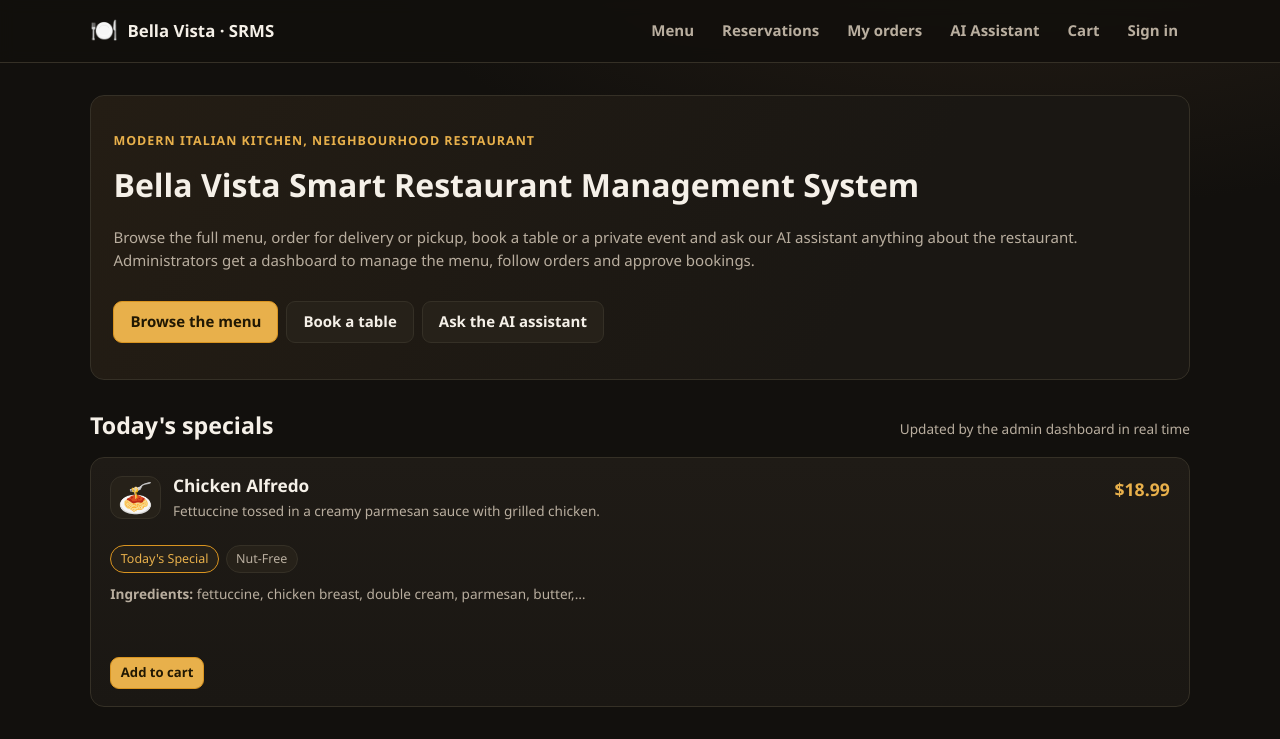
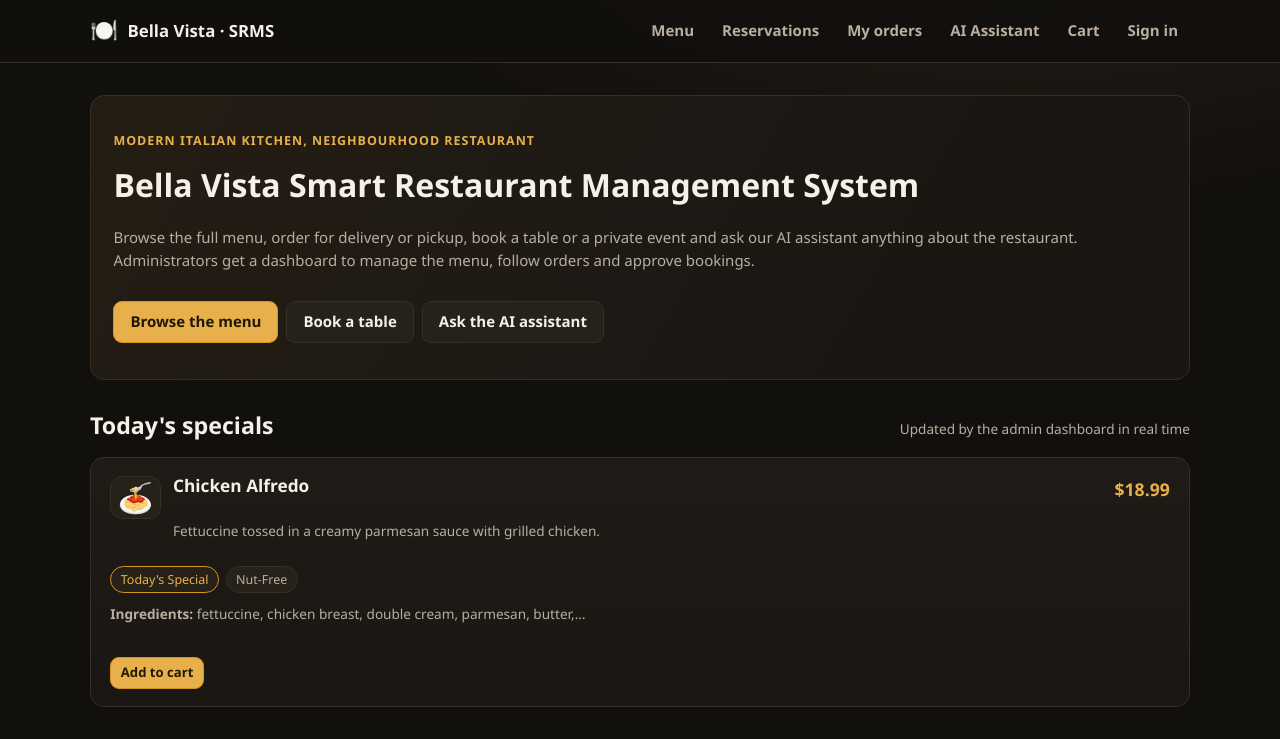
Before and after one commit to fiefdx/SRMS, a React (Vite) app in the folder client/: page / in a window 1280 px wide. Shown: the top 739 px of the page. Built offline with nearby package versions, Linux system fonts and the light colour scheme.

Commit message:
fix(menu): show dish names in full on menu cards and reserve a two-line title block for alignment

```diff
--- a/client/src/components/MenuCard.jsx
+++ b/client/src/components/MenuCard.jsx
@@ -1,7 +1,6 @@
 import { truncate } from '../utils/helpers';
 
 /** Text budgets per card section keep every card the same height. */
-const TITLE_MAX = 30;
 const DESCRIPTION_MAX = 84;
 const INGREDIENTS_MAX = 64;
 
@@ -9,9 +8,9 @@ const INGREDIENTS_MAX = 64;
  * MenuCard is fully prop driven (no context access) so it can be reused by the customer menu,
  * the home page "popular items" list and the admin preview without hidden dependencies.
  *
- * Layout contract: title (1 line), description (max 2 lines, "…" if longer), dietary chips,
- * ingredients (max 2 lines) and the action row pinned to the bottom of the card, so buttons always
- * sit the same distance from the card's bottom edge.
+ * Layout contract: full dish name (never shortened, wraps over two lines and the title block reserves
+ * that space), description (max 2 lines, "…" if longer), dietary chips, ingredients (max 2 lines) and
+ * the action row pinned to the bottom, so buttons always sit the same distance from the bottom edge.
  */
 export default function MenuCard({
   item,
@@ -29,8 +28,8 @@ export default function MenuCard({
       <div className="menu-card-top">
         <div className="menu-emoji" aria-hidden="true">{item.emoji}</div>
         <div className="menu-card-headline">
-          <h3 className="clamp-1" title={item.name}>
-            {truncate(item.name, TITLE_MAX)}
+          <h3 className="menu-card-title" title={item.name}>
+            {item.name}
           </h3>
           <p className="menu-card-desc muted small clamp-2" title={item.description}>
             {description}
--- a/client/src/index.css
+++ b/client/src/index.css
@@ -426,21 +426,20 @@ ul { margin: 0; padding: 0; list-style: none; }
   min-width: 0;
 }
 
-.clamp-1,
 .clamp-2 {
   display: -webkit-box;
   -webkit-box-orient: vertical;
   overflow: hidden;
+  -webkit-line-clamp: 2;
+  line-clamp: 2;
 }
 
-.clamp-1 {
-  -webkit-line-clamp: 1;
-  line-clamp: 1;
-}
-
-.clamp-2 {
-  -webkit-line-clamp: 2;
-  line-clamp: 2;
+/* Dish names are never shortened. The title block reserves two lines so the sections below it - and
+   therefore the pinned action row - stay aligned from card to card. */
+.menu-card-title {
+  min-height: 2.4em;
+  margin-bottom: 0.1rem;
+  overflow-wrap: break-word;
 }
 
 .menu-card-desc {
```
